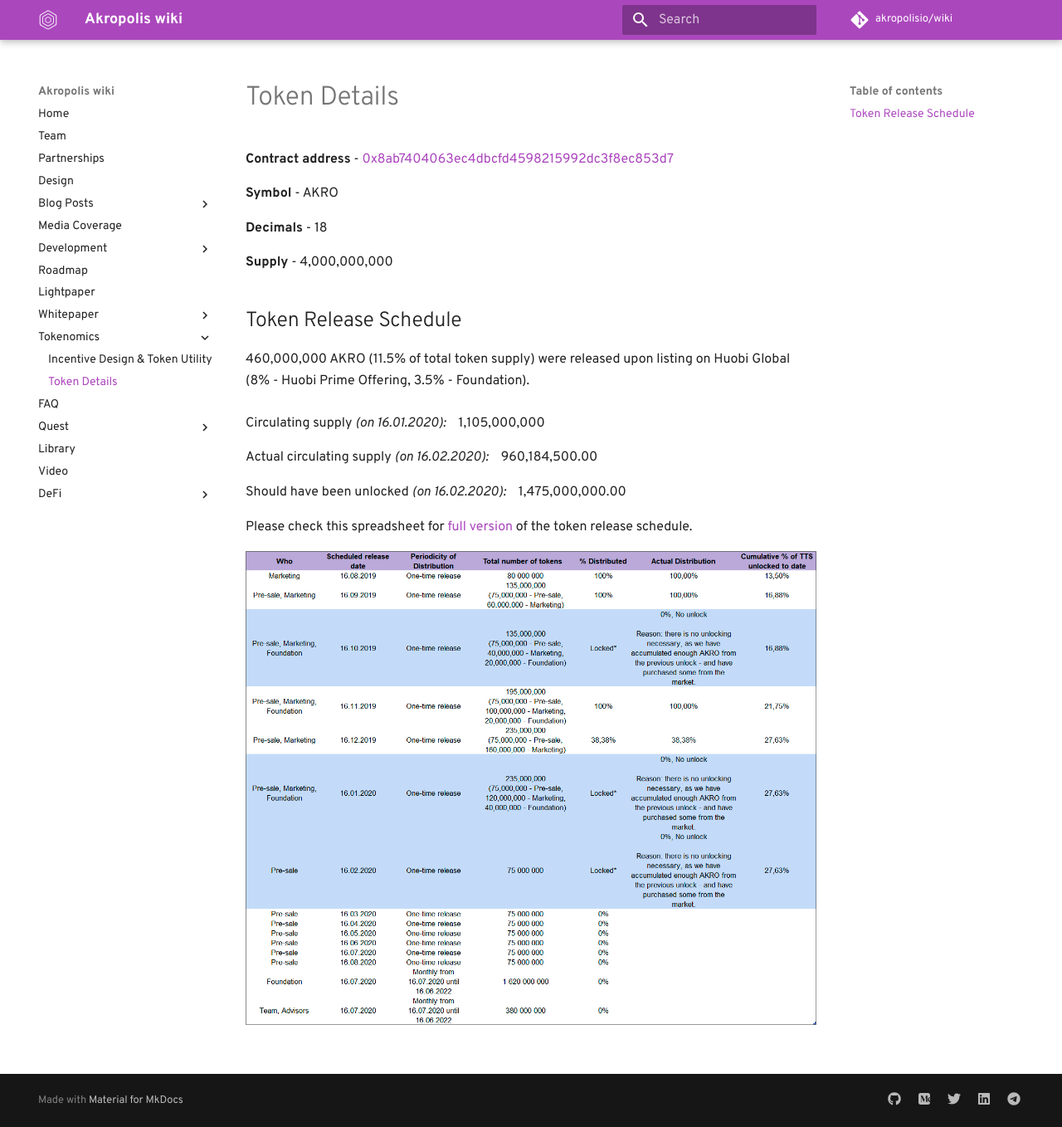
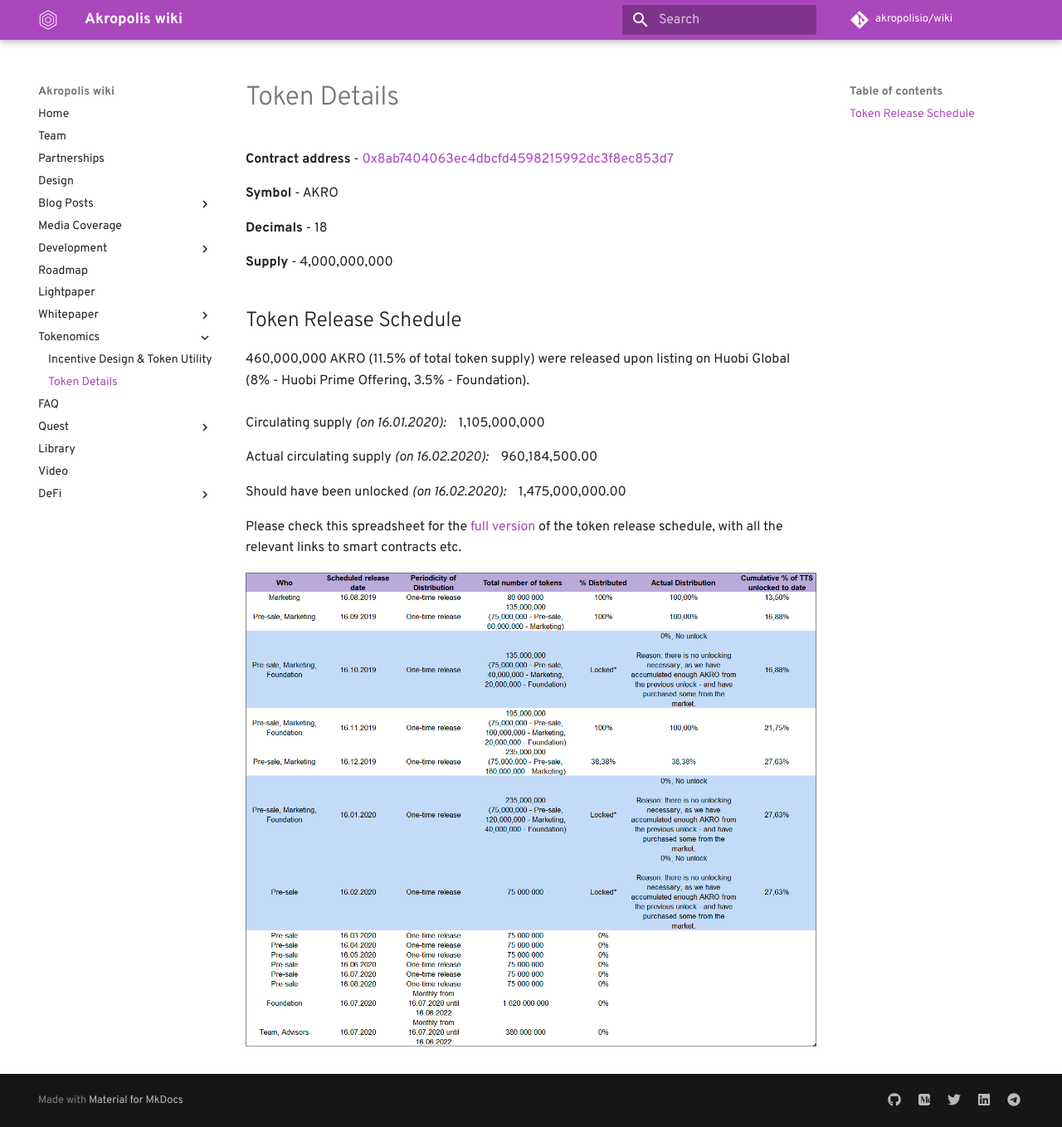
Before and after one commit to kaonone/wiki, an MkDocs documentation site: the page built from docs/tokendetails.md, in a window 1280 px wide and 1358 px high. Shown: the whole window at 83% size. Built offline with MkDocs 1.6.1 and Material for MkDocs 9.7.7, drawn with Linux system fonts in a browser that asks for light colours; some web fonts are replaced; comment, search, counter and statistics services are not loaded; old or Windows-style settings are respelled for this version of MkDocs.

Commit message:
Update tokendetails.md

```diff
--- a/docs/tokendetails.md
+++ b/docs/tokendetails.md
@@ -20,6 +20,6 @@
 
 Should have been unlocked *(on 16.02.2020):* &nbsp;&nbsp; 1,475,000,000.00
 
-Please check this spreadsheet for [full version](https://docs.google.com/spreadsheets/d/1R7GDIhQeA8SNCl2f5b4rvgzUk0icdsIH6bkhbvnFI3A) of the token release schedule.
+Please check this spreadsheet for the [full version](https://docs.google.com/spreadsheets/d/1R7GDIhQeA8SNCl2f5b4rvgzUk0icdsIH6bkhbvnFI3A) of the token release schedule, with all the relevant links to smart contracts etc.
 
 <img src="/images/vesting.png" border='100'/>
```
